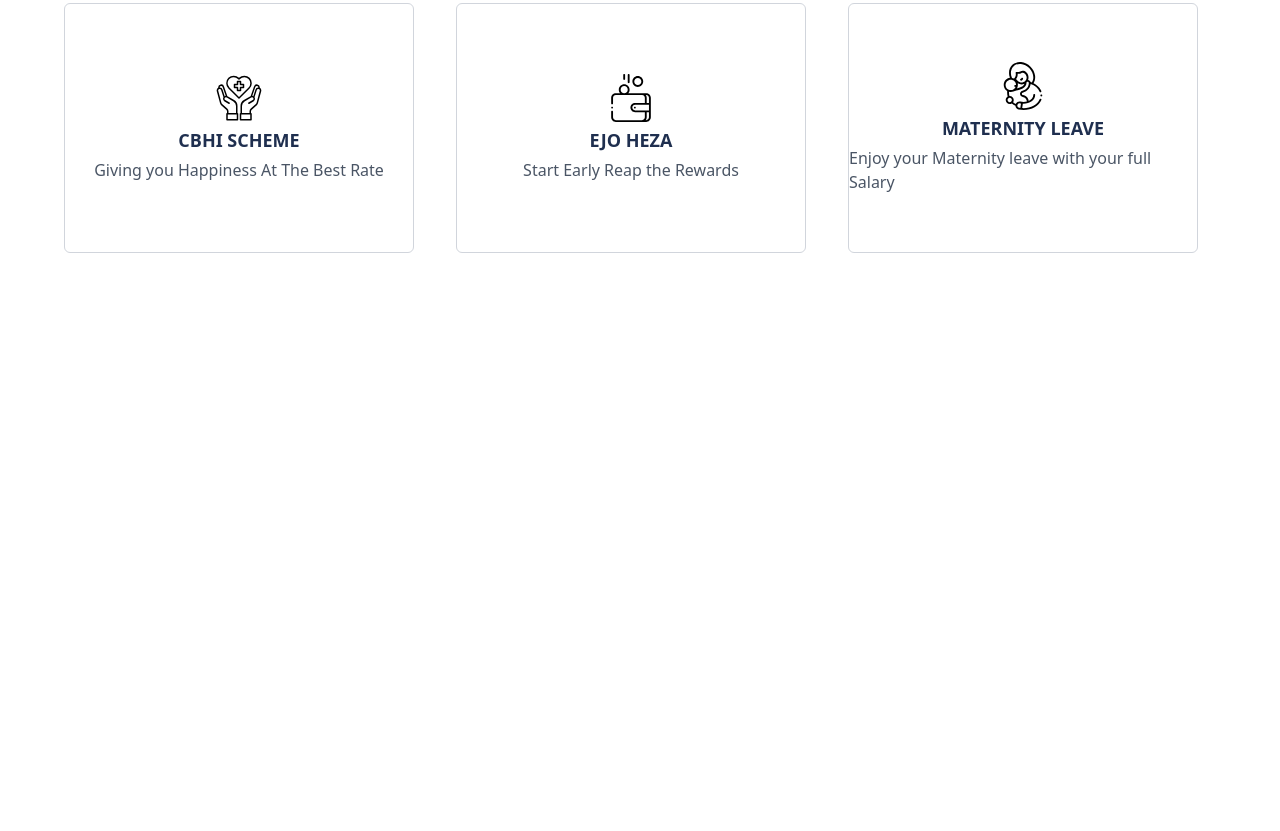
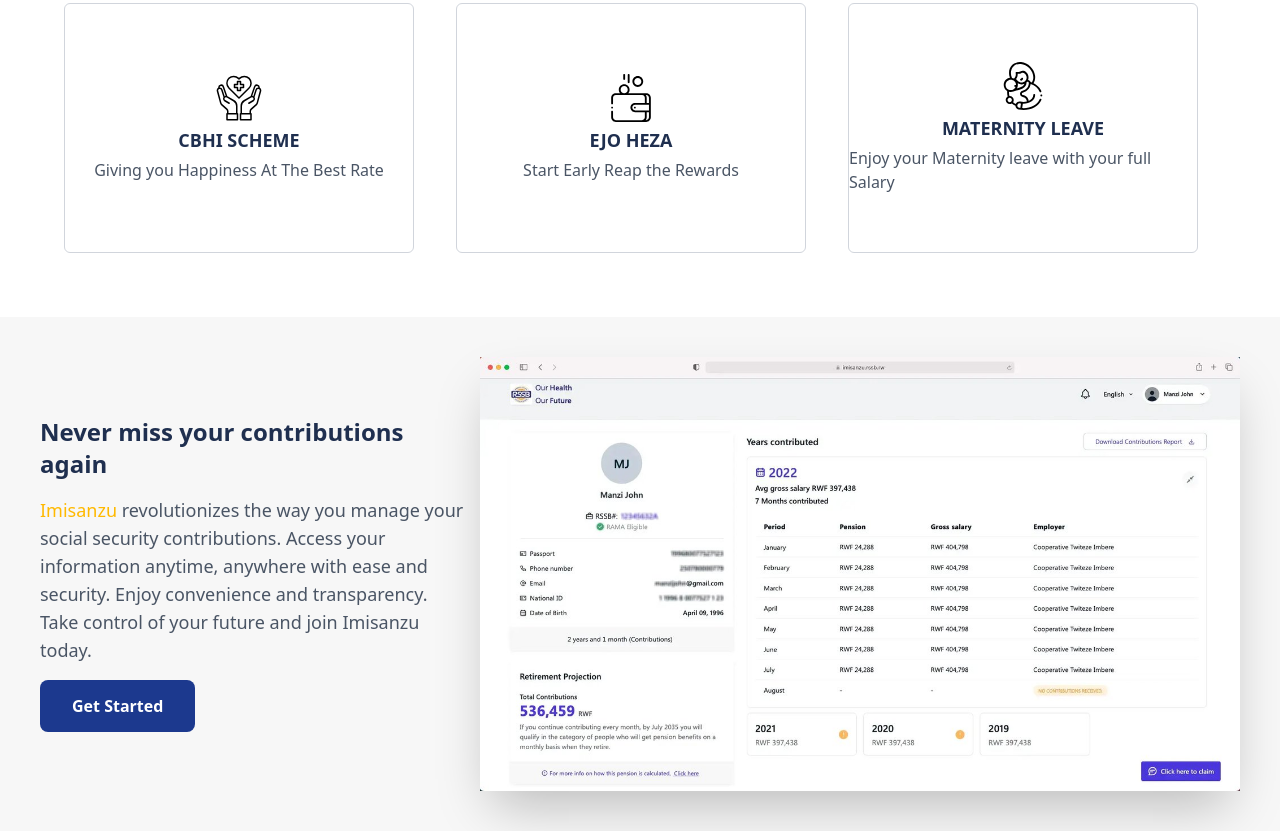
Before and after one commit to yvan-hirwa/clone-gate, a website: page index.html in a window 1280 px wide. Shown: the part 1373-2204 px from the top of the page. Before the commit the page ends 1690 px from the top, so only its background shows below. Drawn offline with Linux system fonts and the light colour scheme.

Commit message:
Some info added

```diff
--- a/index.html
+++ b/index.html
@@ -266,9 +266,32 @@
           </div>
 
 
+      </div>
+    </div>
 
 
+          <!-- OTHER INFO -->
+
+    <div class="bg-[#f7f7f7] p-10 w-full flex flex-col justify-center items-center gap-4 md:flex-row">
+      <div class="min-w-2xs flex flex-col justify-center items-start gap-4 md:w-[500px]">
+        <div>
+          <h1 class="text-2xl text-[#1f2f4f] font-bold">Never miss your contributions again</h1>
+        </div>
+        <div>
+          <p class="text-lg text-gray-600">
+            <span class="text-amber-400">Imisanzu</span>  revolutionizes the way you manage your social security contributions.
+            Access your information anytime, anywhere with ease and security.
+            Enjoy convenience and transparency. Take control of your future and join Imisanzu today.
+          </p>
+        </div>
+        <div>
+          <button class="px-8 py-3.5 bg-blue-900 text-white font-extrabold rounded-lg">Get Started</button>
+        </div>
+      </div>
+      <div class="min-w-2xs md:w-4xl">
+        <img src="./img/chart.jpeg" alt="" class="shadow-2xl">
       </div>
     </div>
+
 </body>
 </html>
```
Also changed, not shown: img/chart.jpeg (added), src/output.css.
